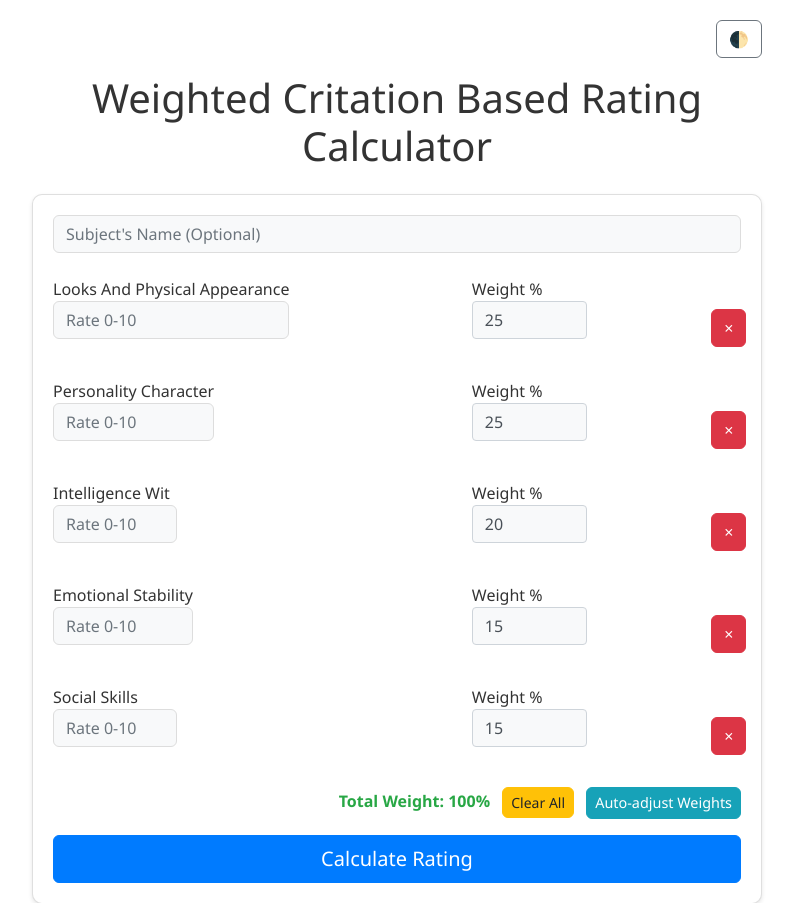
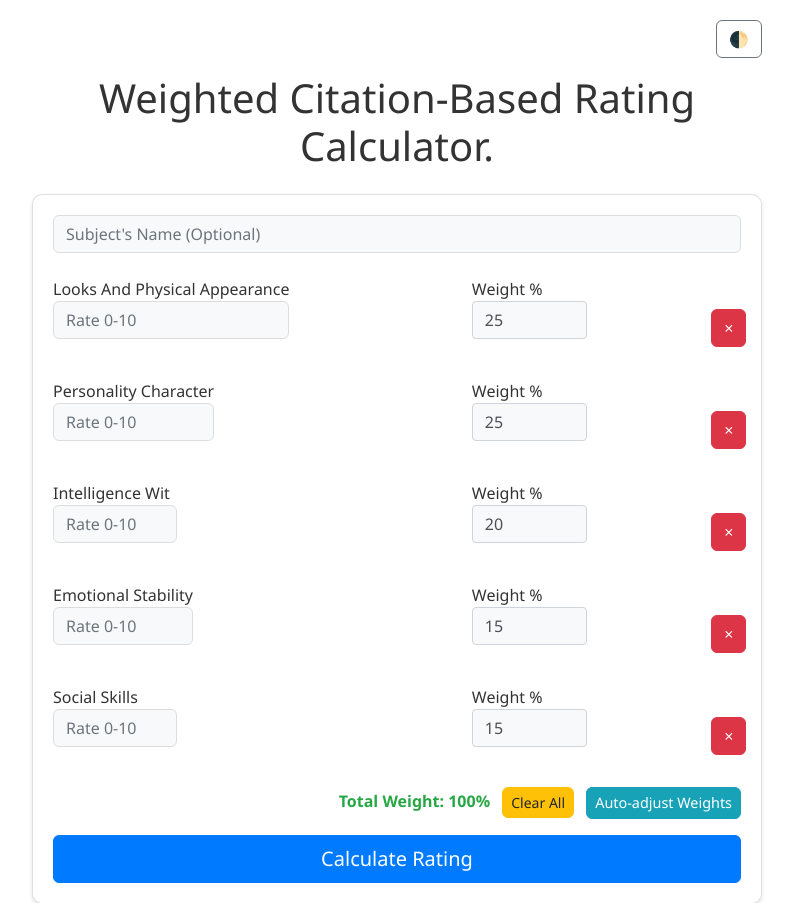
Before and after one commit to Everest179/Weighted-Citation-Based-Rating-Calculator, a Flask app: page / in a window 1280 px wide. Shown: the top 903 px of the page, without its empty margins (243-1036 px from the left). Run offline with Flask 2, Linux system fonts and the light colour scheme; some libraries are stand-ins or nearby versions.

Commit message:
Update index.html

```diff
--- a/templates/index.html
+++ b/templates/index.html
@@ -3,7 +3,7 @@
 <head>
     <meta charset="UTF-8">
     <meta name="viewport" content="width=device-width, initial-scale=1.0">
-    <title>Weighted Critation Based Rating Calculator</title>
+    <title>Rating Calculator</title>
     <link rel="stylesheet" href="https://stackpath.bootstrapcdn.com/bootstrap/4.5.2/css/bootstrap.min.css">
     <link rel="stylesheet" href="{{ url_for('static', filename='styles.css') }}">
     <script src="https://cdn.jsdelivr.net/npm/chart.js"></script>
@@ -13,7 +13,7 @@
         <div class="text-right mb-3">
             <button id="toggleDarkMode" class="btn btn-outline-secondary">🌓</button>
         </div>
-        <h1 class="text-center mb-4">Weighted Critation Based Rating Calculator</h1>
+        <h1 class="text-center mb-4">Weighted Citation-Based Rating Calculator.</h1>
 
         <div class="card mb-4">
             <div class="card-body">
```
